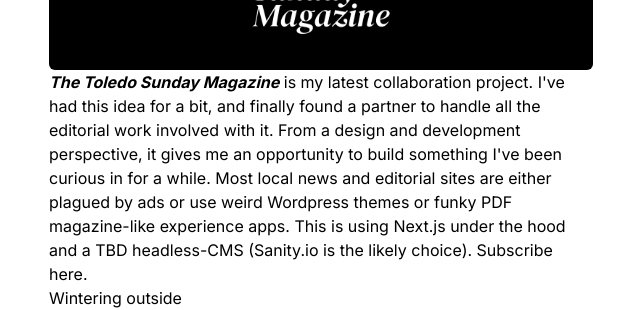
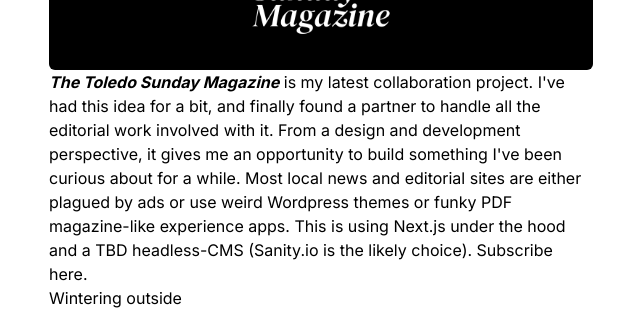
Before and after one commit to jordanjustice/jordanjustice.me, a Next.js app: page /now in a window 1280 px wide. Shown: the part 215-525 px from the top of the page, without its empty margins (319-959 px from the left). Built offline with nearby package versions, Linux system fonts and the light colour scheme; what @tailwindcss/typography would draw is missing.

Commit message:
Update pages/now.js

```diff
--- a/pages/now.js
+++ b/pages/now.js
@@ -27,7 +27,7 @@ export default function Now() {
           is my latest collaboration project. I've had this idea for a bit, and
           finally found a partner to handle all the editorial work involved with
           it. From a design and development perspective, it gives me an
-          opportunity to build something I've been curious in for a while. Most
+          opportunity to build something I've been curious about for a while. Most
           local news and editorial sites are either plagued by ads or use weird
           Wordpress themes or funky PDF magazine-like experience apps. This is
           using Next.js under the hood and a TBD headless-CMS (
```
